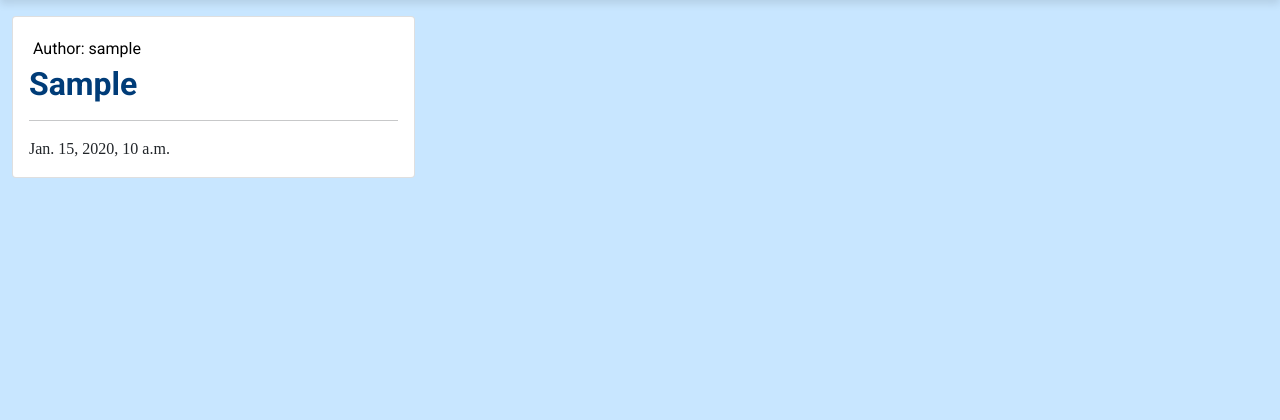
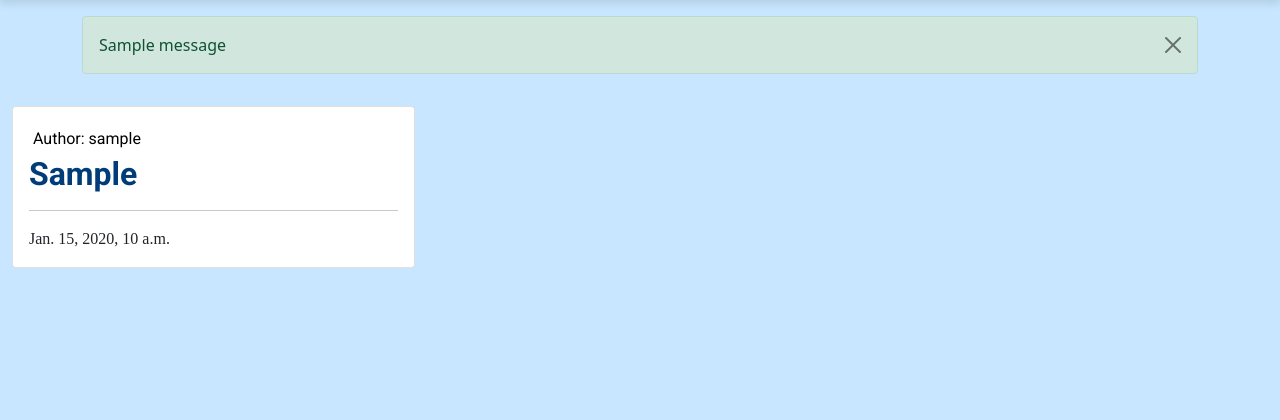
Before and after one commit to Werner-Staeblein/Project-4, a Django app: page /blog/ in a window 1280 px wide. Shown: the part 74-494 px from the top of the page. Run offline with Django 4.2, Linux system fonts and the light colour scheme; tables that the repository leaves empty hold one stand-in row (values such as "Sample post"); one stand-in notice (Sample message) is shown.

Commit message:
Add user status messages on login/logout status

```diff
--- a/blog/views.py
+++ b/blog/views.py
@@ -1,5 +1,6 @@
 from django.core.paginator import Paginator
 from django.shortcuts import render, get_object_or_404
+from django.contrib import messages
 from .models import DividendPosts
 
 def landing(request):
--- a/templates/base.html
+++ b/templates/base.html
@@ -99,6 +99,18 @@
       </div>
     </nav>
 
+    <!-- User status messages with Django AllAuth -->
+    <div class="container mt-3">
+      {% if messages %}
+          {% for message in messages %}
+              <div class="alert alert-{{ message.tags }} alert-dismissible fade show" role="alert">
+                  {{ message }}
+                  <button type="button" class="btn-close" data-bs-dismiss="alert" aria-label="Close"></button>
+              </div>
+          {% endfor %}
+      {% endif %}
+  </div>
+
     <!-- Main content -->
     <main role="main" class="flex-shrink-0">
         {% block content %}
```
